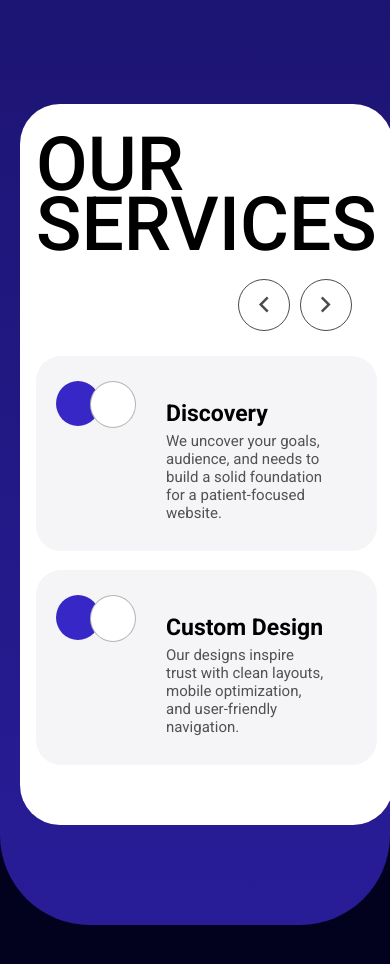
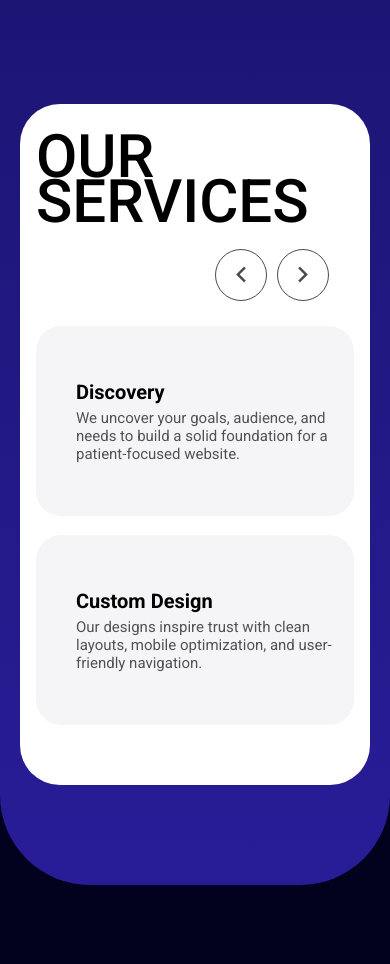
Before and after one commit to DieeGo2108/inthealth, a plain HTML site: page index.html in a window 390 px wide. Shown: the part 2280-3244 px from the top of the page. Drawn offline with nearby package versions, Linux system fonts and the light colour scheme; files whose address does not match are found by name.

Commit message:
Update styles.css

```diff
--- a/styles.css
+++ b/styles.css
@@ -1129,4 +1129,27 @@ footer a{
     font-size: 75px;
     line-height: 60px;
   }
+  .service-card{
+    padding-right: 10px;
+    height: 180px;
+  }
+  .circle-service{
+    height: 35px;
+    width: 35px;
+  }
 }
+@media (max-width: 405px){
+  .services h1{
+    font-size: 60px;
+    line-height: 45px;
+  }
+  .service-circle-div{
+    display: none;
+  }
+  .service-card h4{
+    font-size: 20px;
+  }
+  .service-card{
+    padding-top: 10px;
+  }
+}
```
